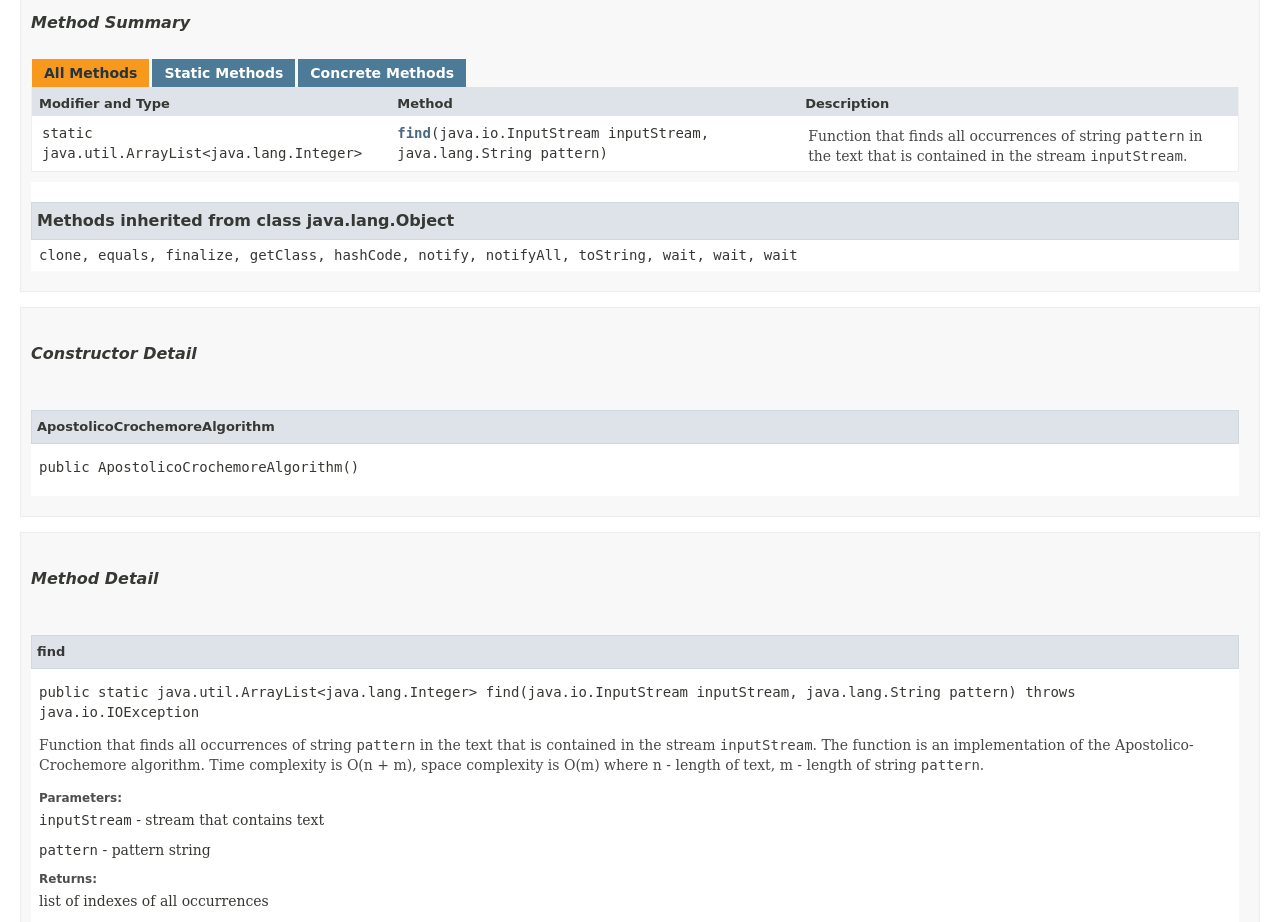
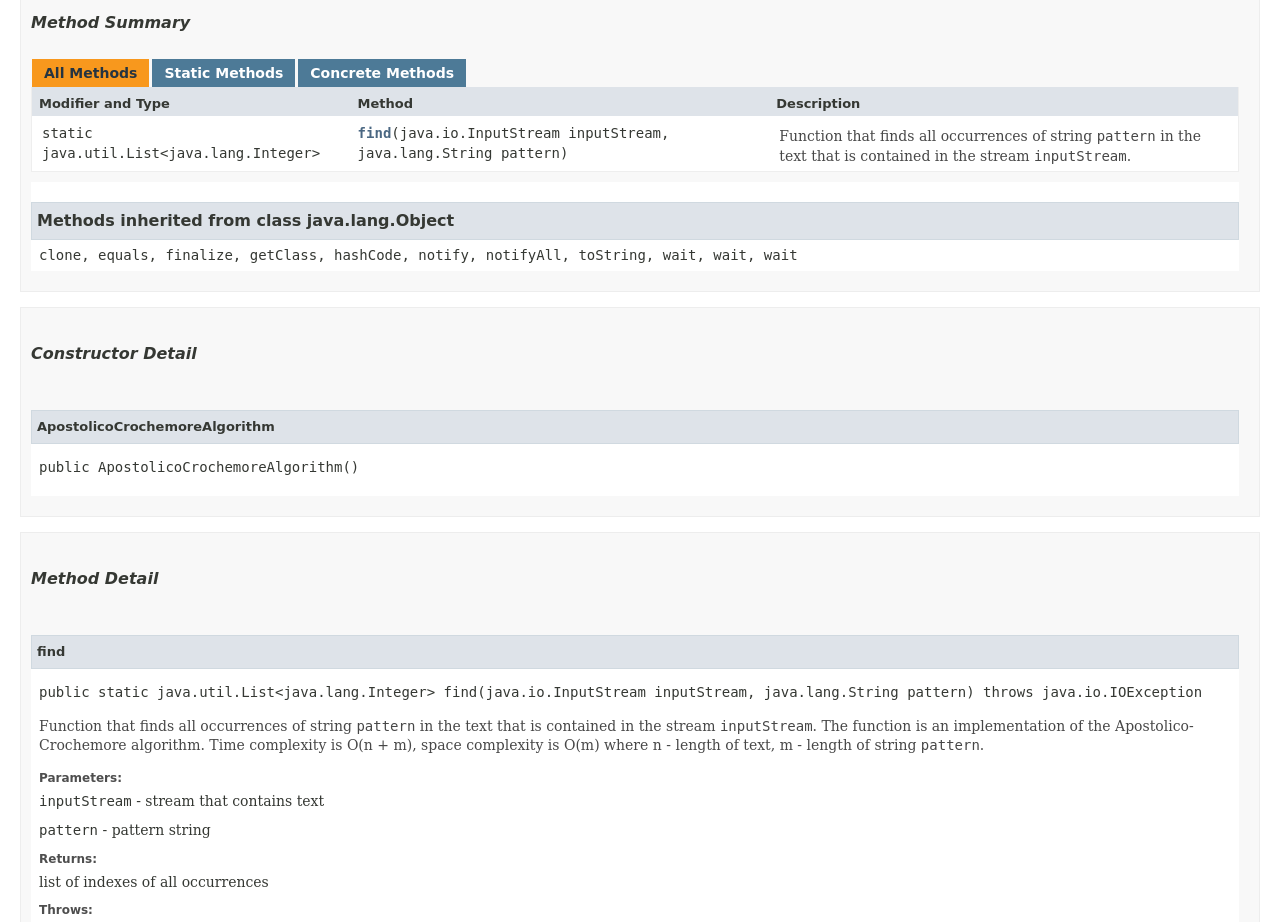
Before and after one commit to Maxmotion95/OOP, a plain HTML site: page Task_1_3_1/ru/nsu/fit/lylova/OccurencesFinder/ApostolicoCrochemoreAlgorithm.html in a window 1280 px wide. Shown: the part 620-1542 px from the top of the page. Drawn offline with Linux system fonts and the light colour scheme; no server answers; a script that the page names is missing; a web font is replaced by a local one.

Commit message:
Deploying to gh-pages from @ SophyaL/OOP@ef5bdfbe4f8dc0038794f872e108a45be4f8a37a 🚀

```diff
--- a/Task_1_3_1/ru/nsu/fit/lylova/OccurencesFinder/ApostolicoCrochemoreAlgorithm.html
+++ b/Task_1_3_1/ru/nsu/fit/lylova/OccurencesFinder/ApostolicoCrochemoreAlgorithm.html
@@ -182,7 +182,7 @@ implements <a href="OccurrencesFinder.html" title="interface in ru.nsu.fit.lylov
 <th class="colLast" scope="col">Description</th>
 </tr>
 <tr id="i0" class="altColor">
-<td class="colFirst"><code>static java.util.ArrayList&lt;java.lang.Integer&gt;</code></td>
+<td class="colFirst"><code>static java.util.List&lt;java.lang.Integer&gt;</code></td>
 <th class="colSecond" scope="row"><code><span class="memberNameLink"><a href="#find(java.io.InputStream,java.lang.String)">find</a></span>&#8203;(java.io.InputStream&nbsp;inputStream,
     java.lang.String&nbsp;pattern)</code></th>
 <td class="colLast">
@@ -239,9 +239,9 @@ implements <a href="OccurrencesFinder.html" title="interface in ru.nsu.fit.lylov
 <ul class="blockListLast">
 <li class="blockList">
 <h4>find</h4>
-<pre class="methodSignature">public static&nbsp;java.util.ArrayList&lt;java.lang.Integer&gt;&nbsp;find&#8203;(java.io.InputStream&nbsp;inputStream,
-                                                          java.lang.String&nbsp;pattern)
-                                                   throws java.io.IOException</pre>
+<pre class="methodSignature">public static&nbsp;java.util.List&lt;java.lang.Integer&gt;&nbsp;find&#8203;(java.io.InputStream&nbsp;inputStream,
+                                                     java.lang.String&nbsp;pattern)
+                                              throws java.io.IOException</pre>
 <div class="block">Function that finds all occurrences of string <code>pattern</code>
  in the text that is contained in the stream <code>inputStream</code>.
  The function is an implementation of the Apostolico-Crochemore algorithm.
```
Also changed, not shown: Task_1_3_1/ru/nsu/fit/lylova/OccurencesFinder/KnuthMorrisPrattAlgorithmWithZFunction.html (+4 -4 lines).
